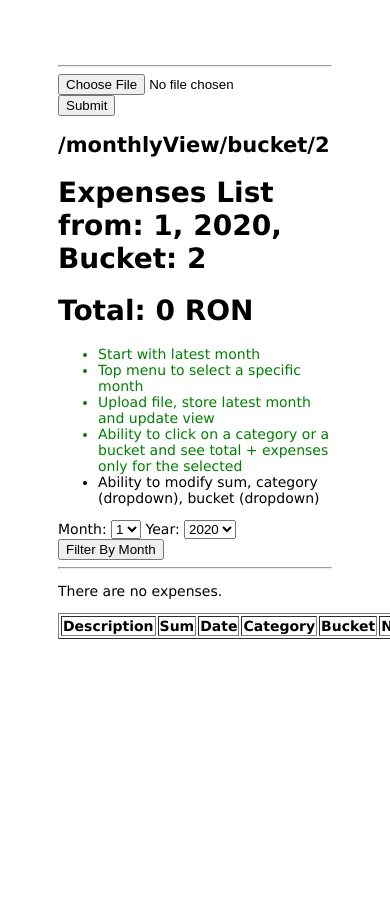
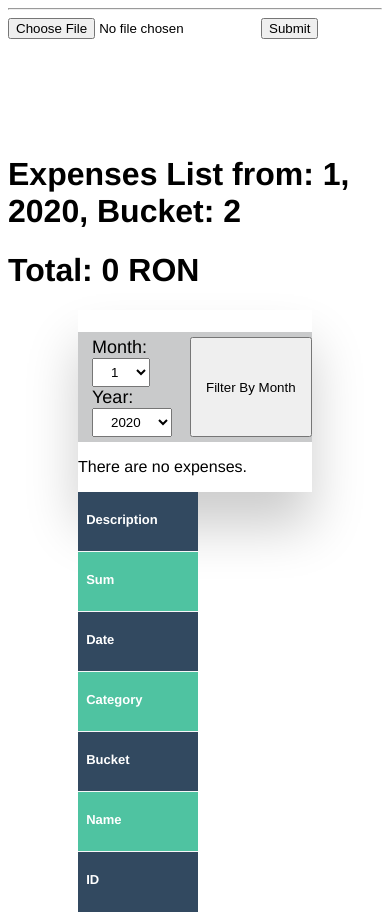
Before and after one commit to catalin-ciobanu/whapparser, a Node server app: page /monthlyView/bucket/2 in a window 390 px wide; the page is wider, and only the part inside the window is pictured. Before the commit the page ends 639 px from the top of that part, so only its background shows below. Run offline with Node 20, Linux system fonts and the light colour scheme; tables that the repository leaves empty or names only in its code hold one stand-in row (values such as "Sample post"); lists and menus that the app fills with data are empty; some libraries are stand-ins or nearby versions.

Commit message:
Styled the table for the monthly view

```diff
--- a/public/stylesheets/style.css
+++ b/public/stylesheets/style.css
@@ -1,8 +1,157 @@
-body {
-  padding: 50px;
-  font: 14px "Lucida Grande", Helvetica, Arial, sans-serif;
+* {
+  box-sizing: border-box;
+  -webkit-box-sizing: border-box;
+  -moz-box-sizing: border-box;
 }
 
-a {
-  color: #00B7FF;
+body {
+  font-family: Helvetica;
+  -webkit-font-smoothing: antialiased;
 }
+
+h2 {
+  text-align: center;
+  font-size: 18px;
+  text-transform: uppercase;
+  letter-spacing: 1px;
+  color: white;
+  padding: 30px 0;
+}
+
+/* Table Styles */
+
+.table-wrapper {
+  margin: 10px 70px 70px;
+  box-shadow: 0px 35px 50px rgba(0, 0, 0, 0.2);
+}
+
+.fl-table {
+  border-radius: 5px;
+  font-size: 12px;
+  font-weight: normal;
+  border: none;
+  border-collapse: collapse;
+  width: 100%;
+  max-width: 100%;
+  white-space: nowrap;
+  background-color: white;
+}
+
+.fl-table td,
+.fl-table th {
+  text-align: center;
+  padding: 8px;
+}
+
+.fl-table td {
+  border-right: 1px solid #f8f8f8;
+  font-size: 12px;
+}
+
+.fl-table thead th {
+  color: #ffffff;
+  background: #4FC3A1;
+}
+
+
+.fl-table thead th:nth-child(odd) {
+  color: #ffffff;
+  background: #324960;
+}
+
+.fl-table tr:nth-child(even) {
+  background: #F8F8F8;
+}
+
+/* Responsive */
+
+@media (max-width: 767px) {
+  .fl-table {
+    display: block;
+    width: 100%;
+  }
+
+  .table-wrapper:before {
+    content: "Scroll horizontally >";
+    display: block;
+    text-align: right;
+    font-size: 11px;
+    color: white;
+    padding: 0 0 10px;
+  }
+
+  .fl-table thead,
+  .fl-table tbody,
+  .fl-table thead th {
+    display: block;
+  }
+
+  .fl-table thead th:last-child {
+    border-bottom: none;
+  }
+
+  .fl-table thead {
+    float: left;
+  }
+
+  .fl-table tbody {
+    width: auto;
+    position: relative;
+    overflow-x: auto;
+  }
+
+  .fl-table td,
+  .fl-table th {
+    padding: 20px .625em .625em .625em;
+    height: 60px;
+    vertical-align: middle;
+    box-sizing: border-box;
+    overflow-x: hidden;
+    overflow-y: auto;
+    width: 120px;
+    font-size: 13px;
+    text-overflow: ellipsis;
+  }
+
+  .fl-table thead th {
+    text-align: left;
+    border-bottom: 1px solid #f7f7f9;
+  }
+
+  .fl-table tbody tr {
+    display: table-cell;
+  }
+
+  .fl-table tbody tr:nth-child(odd) {
+    background: none;
+  }
+
+  .fl-table tr:nth-child(even) {
+    background: transparent;
+  }
+
+  .fl-table tr td:nth-child(odd) {
+    background: #F8F8F8;
+    border-right: 1px solid #E6E4E4;
+  }
+
+  .fl-table tr td:nth-child(even) {
+    border-right: 1px solid #E6E4E4;
+  }
+
+  .fl-table tbody td {
+    display: block;
+    text-align: center;
+  }
+}
+
+.wrapped-form {
+  display: flex;
+  background-color: #c9cacb;
+  gap: 1em;
+  font-size: 18px;
+  padding: 5px 14px;
+}
+.wrapped-form .wrapped-top-menu {
+  padding: 5px 14px;
+}
--- a/views/monthlyView.pug
+++ b/views/monthlyView.pug
@@ -9,48 +9,44 @@ block content
   h1= title
   h1= 'Total: ' + expense_list.reduce(function(total, item) { return total + parseFloat(item.sum); }, 0) + ' RON'
   //h2= JSON.stringify(metadata)
-  ul
-    li(style="color:green") Start with latest month
-    li(style="color:green") Top menu to select a specific month
-    li(style="color:green") Upload file, store latest month and update view
-    li(style="color:green") Ability to click on a category or a bucket and see total + expenses only for the selected
-    li Ability to modify sum, category (dropdown), bucket (dropdown)
-  //formul care imi selecteaza luna+an
-  form(action='/monthlyView', method='POST')
-    div
-      | Month:
-      select(name = 'month', value=metadata.current.selectedMonth)
-        each mth in metadata.months
-          option(value=mth selected=(mth==metadata.current.selectedMonth)) #{mth}
-        else
-          p No Months in DB
-      |       Year:
-      select(name = 'year', value=metadata.current.selectedYear)
-        each yr in metadata.years
-          option(value=yr selected=(yr==metadata.current.selectedYear)) #{yr}
-        else
-          p No Years in DB
-    input(type='submit', value='Filter By Month')
-  hr
-  //tabelul cu cheltuieli
-  table(style='width:100%', border='1')
-    th Description
-    th Sum
-    th Date
-    th Category
-    th Bucket
-    th Name
-    th ID
-    each expense in expense_list
-      tr
-        td #{expense.description}
-        td #{expense.sum}
-        td #{expense.expense_date}
-        td
-          a(href=path + "/category/" + expense.type) #{expense.type}
-        td
-          a(href=path + "/bucket/" + expense.bucket) #{expense.bucket}
-        td #{expense.name}
-        td #{expense._id}
-    else
-      p There are no expenses.
+  .table-wrapper
+    //formul care imi selecteaza luna+an
+    form(class="wrapped-form", action='/monthlyView', method='POST')
+      div
+        | Month:
+        select(class="wrapped-top-menu", name = 'month', value=metadata.current.selectedMonth)
+          each mth in metadata.months
+            option(value=mth selected=(mth==metadata.current.selectedMonth)) #{mth}
+          else
+            p No Months in DB
+        |       Year:
+        select(class="wrapped-top-menu", name = 'year', value=metadata.current.selectedYear)
+          each yr in metadata.years
+            option(value=yr selected=(yr==metadata.current.selectedYear)) #{yr}
+          else
+            p No Years in DB
+      input(class="wrapped-top-menu", type='submit', value='Filter By Month')
+    //tabelul cu cheltuieli
+    table(class="fl-table")
+      thead
+        th Description
+        th Sum
+        th Date
+        th Category
+        th Bucket
+        th Name
+        th ID
+      tbody
+      each expense in expense_list
+        tr
+          td #{expense.description}
+          td #{expense.sum}
+          td #{expense.expense_date}
+          td
+            a(href=path + "/category/" + expense.type) #{expense.type}
+          td
+            a(href=path + "/bucket/" + expense.bucket) #{expense.bucket}
+          td #{expense.name}
+          td #{expense._id}
+      else
+        p There are no expenses.
```
